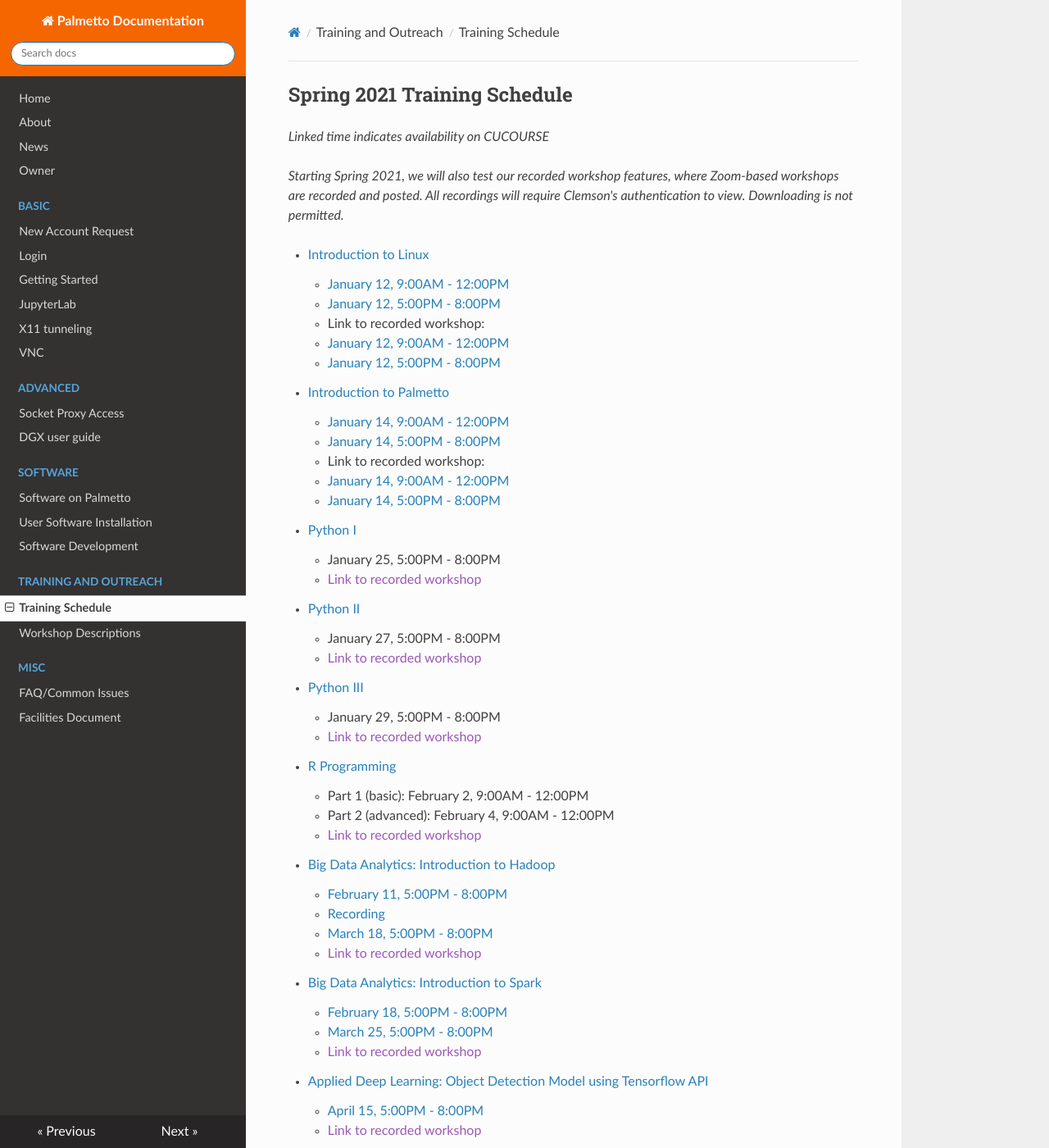
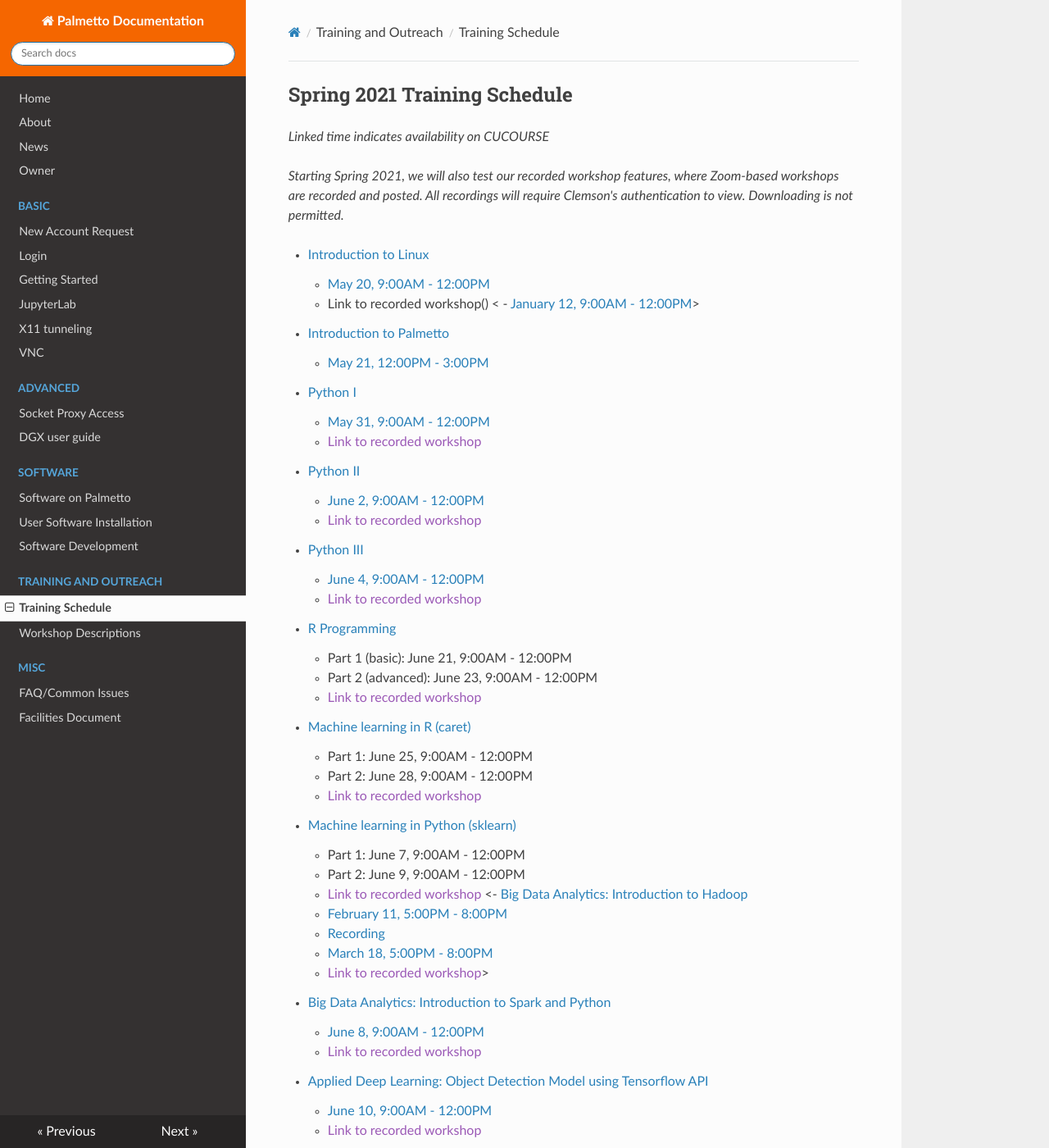
Before and after one commit to clemsonciti/palmetto-documentation, an MkDocs documentation site: the page built from docs/training/schedule.md, in a window 1280 px wide and 1400 px high. Shown: the whole window at 82% size. Built offline with MkDocs 1.6.1, drawn with Linux system fonts in a browser that asks for light colours; nearby versions of some CDN libraries; some of the changed text lies outside the part shown.

Commit message:
Update schedule.md

```diff
--- a/docs/training/schedule.md
+++ b/docs/training/schedule.md
@@ -7,47 +7,40 @@ where Zoom-based workshops are recorded and posted. All recordings will
 require Clemson's authentication to view. Downloading is not permitted.*
 
 - [Introduction to Linux](workshop.md#introduction-to-linux)
-    - [January 12, 9:00AM - 12:00PM](https://cucourse.app.clemson.edu/it-training/sessions.php)
-    - [January 12, 5:00PM - 8:00PM](https://cucourse.app.clemson.edu/it-training/sessions.php)
-    - Link to recorded workshop:
-      - [January 12, 9:00AM - 12:00PM](https://clemson.zoom.us/rec/share/G0dgZqiMYzo_AYbGoA0TD3liLCZJ3IlWjBJXUj9a1Rl627fEBu12D4-0ZEuiLoci.ssdkbiEEIKG7dTrF)
-      - [January 12, 5:00PM - 8:00PM](https://clemson.zoom.us/rec/share/ny6FflD84EGH01t1KC0uQy9yPOdGWB5ASQOFBcDDGYltHP85egrk2rt3z1C2i0o1.xM7rq6if5rsOyOYq)
+    - [May 20, 9:00AM - 12:00PM](https://cucourse.app.clemson.edu/it-training/sessions.php)
+    - Link to recorded workshop()
+<      - [January 12, 9:00AM - 12:00PM](https://clemson.zoom.us/rec/share/G0dgZqiMYzo_AYbGoA0TD3liLCZJ3IlWjBJXUj9a1Rl627fEBu12D4-0ZEuiLoci.ssdkbiEEIKG7dTrF)>
 - [Introduction to Palmetto](workshop.md#introduction-to-research-computing-on-palmetto-cluster)
-    - [January 14, 9:00AM - 12:00PM](https://cucourse.app.clemson.edu/it-training/sessions.php)
-    - [January 14, 5:00PM - 8:00PM](https://cucourse.app.clemson.edu/it-training/sessions.php)
-    - Link to recorded workshop:
-      - [January 14, 9:00AM - 12:00PM](https://clemson.zoom.us/rec/share/dvMG9HRl-M_zhV8kq9dpqBUOrfSemxu9WRrBoTKZEdZr9ibIJPTFZytxsDr_pE9y.emfReey85A6GQ6qf?startTime=1610633630000)
-      - [January 14, 5:00PM - 8:00PM](https://clemson.zoom.us/rec/share/RMGiCFT2os9MMR9eY8ws2frx4nJeO87JFhZYQ0FwDG5oyOv-4r7wlWXbcNvUfayi.5iNweSi_3O_1G3H0)
-- [Python I](workshop.md#introduction-to-programming-in-python)
-    - January 25, 5:00PM - 8:00PM
+    - [May 21, 12:00PM - 3:00PM](https://cucourse.app.clemson.edu/it-training/sessions.php)
+ - [Python I](workshop.md#introduction-to-programming-in-python)
+    - [May 31, 9:00AM - 12:00PM](https://cucourse.app.clemson.edu/it-training/sessions.php)
     - [Link to recorded workshop]()
 - [Python II](workshop.md#introduction-to-programming-in-python)
-    - January 27, 5:00PM - 8:00PM
+    - [June 2, 9:00AM - 12:00PM](https://cucourse.app.clemson.edu/it-training/sessions.php)
     - [Link to recorded workshop]()
 - [Python III](workshop.md#introduction-to-programming-in-python)
-    - January 29, 5:00PM - 8:00PM
+    - [June 4, 9:00AM - 12:00PM](https://cucourse.app.clemson.edu/it-training/sessions.php)
     - [Link to recorded workshop]()
 - [R Programming](workshop.md#introduction-to-data-science-using-r)
-    - Part 1 (basic): February 2, 9:00AM - 12:00PM
-    - Part 2 (advanced): February 4, 9:00AM - 12:00PM
+    - Part 1 (basic): June 21, 9:00AM - 12:00PM
+    - Part 2 (advanced): June 23, 9:00AM - 12:00PM
     - [Link to recorded workshop]()
-- [Big Data Analytics: Introduction to Hadoop](workshop.md#introduction-to-hadoop-on-palmetto)
+- [Machine learning in R (caret)](workshop.md#machine-learning-in-r)
+    - Part 1: June 25, 9:00AM - 12:00PM
+    - Part 2: June 28, 9:00AM - 12:00PM
+    - [Link to recorded workshop]()
+- [Machine learning in Python (sklearn)](workshop.md#machine-learning-in-python)
+    - Part 1: June 7, 9:00AM - 12:00PM
+    - Part 2: June 9, 9:00AM - 12:00PM
+    - [Link to recorded workshop]()
+<- [Big Data Analytics: Introduction to Hadoop](workshop.md#introduction-to-hadoop-on-palmetto)
     - [February 11, 5:00PM - 8:00PM](https://cucourse.app.clemson.edu/it-training/sessions.php)
       - [Recording](https://clemson.zoom.us/rec/share/O51tHIAY4Nghx4OTHE1yBZ890aIfQXTljipx0d2wpFM1GrN-4JfuNTBG_yMBgAHQ.AIuaKFMq09oE7ENj)
     - [March 18, 5:00PM - 8:00PM](https://cucourse.app.clemson.edu/it-training/sessions.php)
-    - [Link to recorded workshop]()
-- [Big Data Analytics: Introduction to Spark](workshop.md#introduction-to-big-data-analytics-using-sparkpython)
-    - [February 18, 5:00PM - 8:00PM](https://cucourse.app.clemson.edu/it-training/sessions.php)
-    - [March 25, 5:00PM - 8:00PM](https://cucourse.app.clemson.edu/it-training/sessions.php)
+    - [Link to recorded workshop]()>
+- [Big Data Analytics: Introduction to Spark and Python](workshop.md#introduction-to-big-data-analytics-using-sparkpython)
+    - [June 8, 9:00AM - 12:00PM](https://cucourse.app.clemson.edu/it-training/sessions.php)
     - [Link to recorded workshop]()
 - [Applied Deep Learning: Object Detection Model using Tensorflow API](workshop.md#introduction-to-applied-deep-learning-object-detection-model-using-tensorflow-api)
-    - [April 15, 5:00PM - 8:00PM](https://cucourse.app.clemson.edu/it-training/sessions.php)
+    - [June 10, 9:00AM - 12:00PM](https://cucourse.app.clemson.edu/it-training/sessions.php)
     - [Link to recorded workshop]()
-- [Matlab](workshop.md#matlab)
-    - January 22, 9:00AM - 12:00PM
-    - [Link to recorded workshop]()
-- [RAPIDS](https://www.nvidia.com/content/dam/en-zz/Solutions/deep-learning/deep-learning-education/DLI-Workshop-Fundamentals-of-Accelerated-Data-Science-with-RAPIDS.pdf)
-    - [March 11th, 9am-5pm](https://cucourse.app.clemson.edu/it-training/sessions.php)
-    - [Link to recorded workshop]()
-- [CUDA Python]()
-    - [February 25th, 9am-5pm](https://cucourse.app.clemson.edu/it-training/sessions.php)
```
